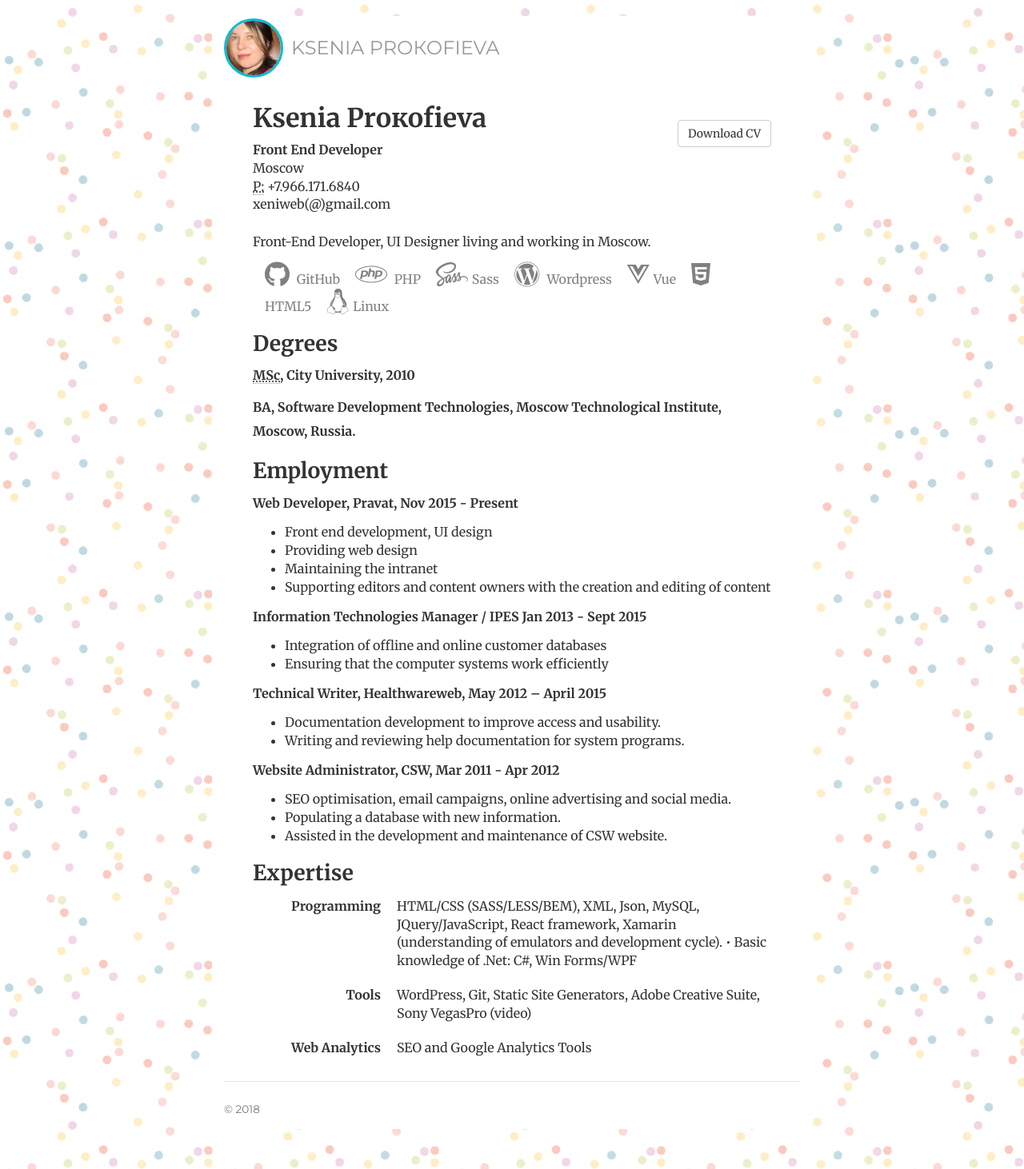
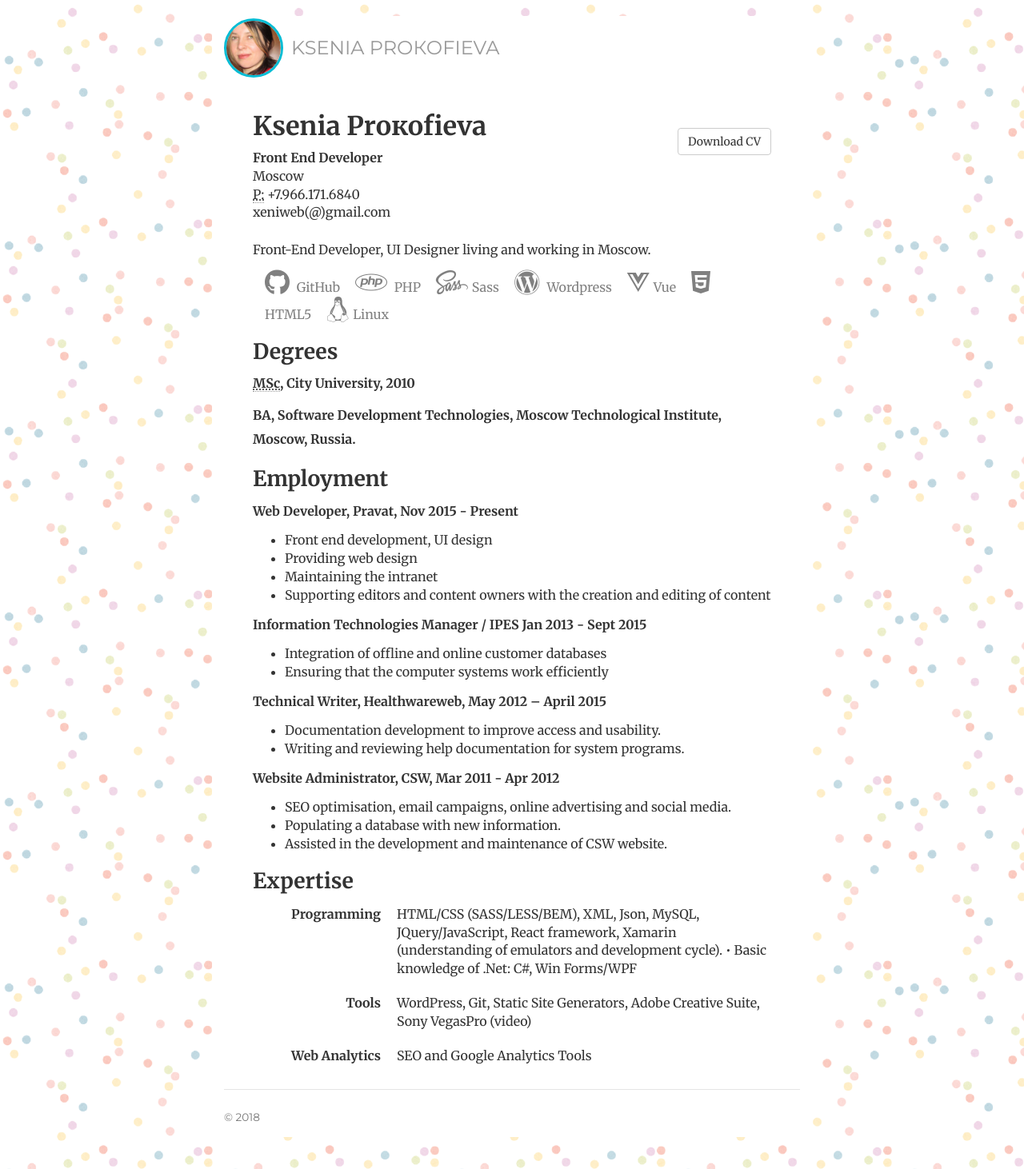
Before and after one commit to cvkp/cvkp.github.io, a Jekyll site: the page built from index-en.html, in a window 1280 px wide. Shown: the whole page at 80% size. Built offline with Jekyll 4.4.1, drawn with Linux system fonts in a browser that asks for light colours; nearby versions of some CDN libraries.

Commit message:
Update style.css

```diff
--- a/css/style.css
+++ b/css/style.css
@@ -693,3 +693,7 @@ background: #fff;
 #Root .header h3 {
     margin-top: 20px;
 }
+
+#Root .header {
+    margin-bottom: 30px;
+}
```
